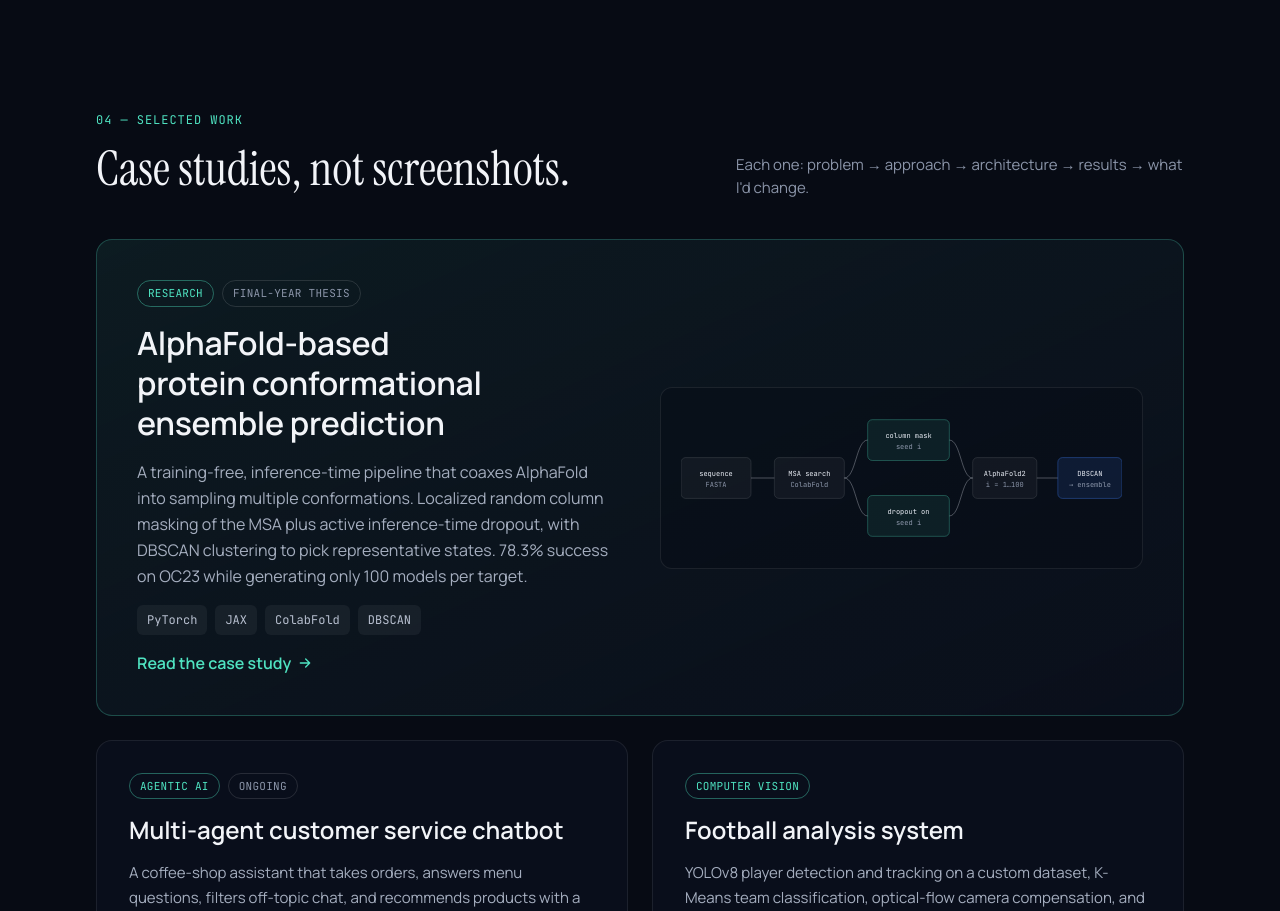
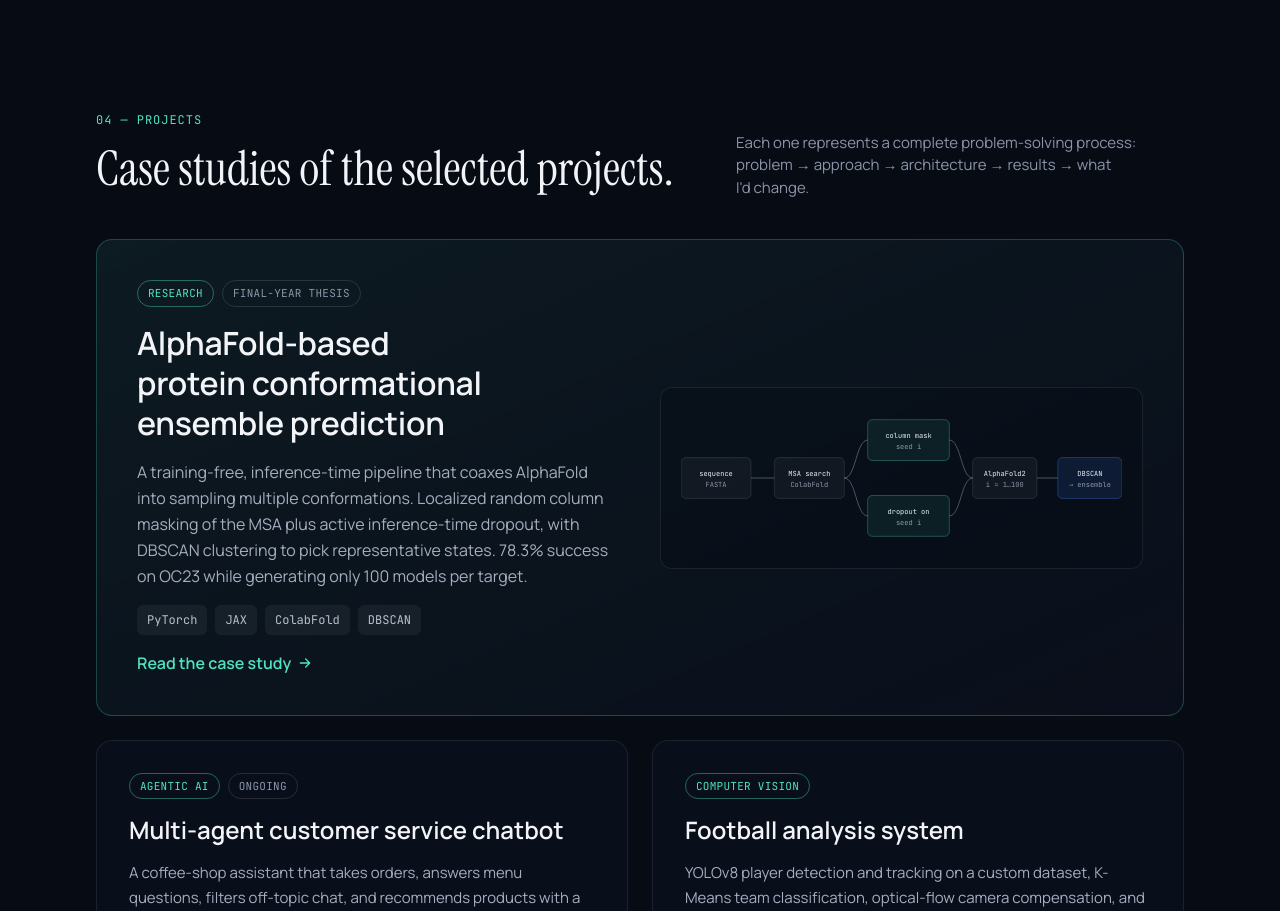
Before and after one commit to ywchanna2001/Portfolio, a Next.js app: page / in a window 1280 px wide. Shown: the part 2600-3511 px from the top of the page. Built offline with nearby package versions, Linux system fonts and the light colour scheme.

Commit message:
projects updated

```diff
--- a/components/Work.tsx
+++ b/components/Work.tsx
@@ -12,9 +12,9 @@ export default function Work() {
   return (
     <Section
       id="work"
-      eyebrow="04 — Selected work"
-      heading="Case studies, not screenshots."
-      aside="Each one: problem → approach → architecture → results → what I'd change."
+      eyebrow="04 — Projects"
+      heading="Case studies of the selected projects."
+      aside="Each one represents a complete problem-solving process: problem → approach → architecture → results → what I'd change."
     >
       <div className="grid gap-6 lg:grid-cols-2">
         {featured.map((p, i) => (
```
